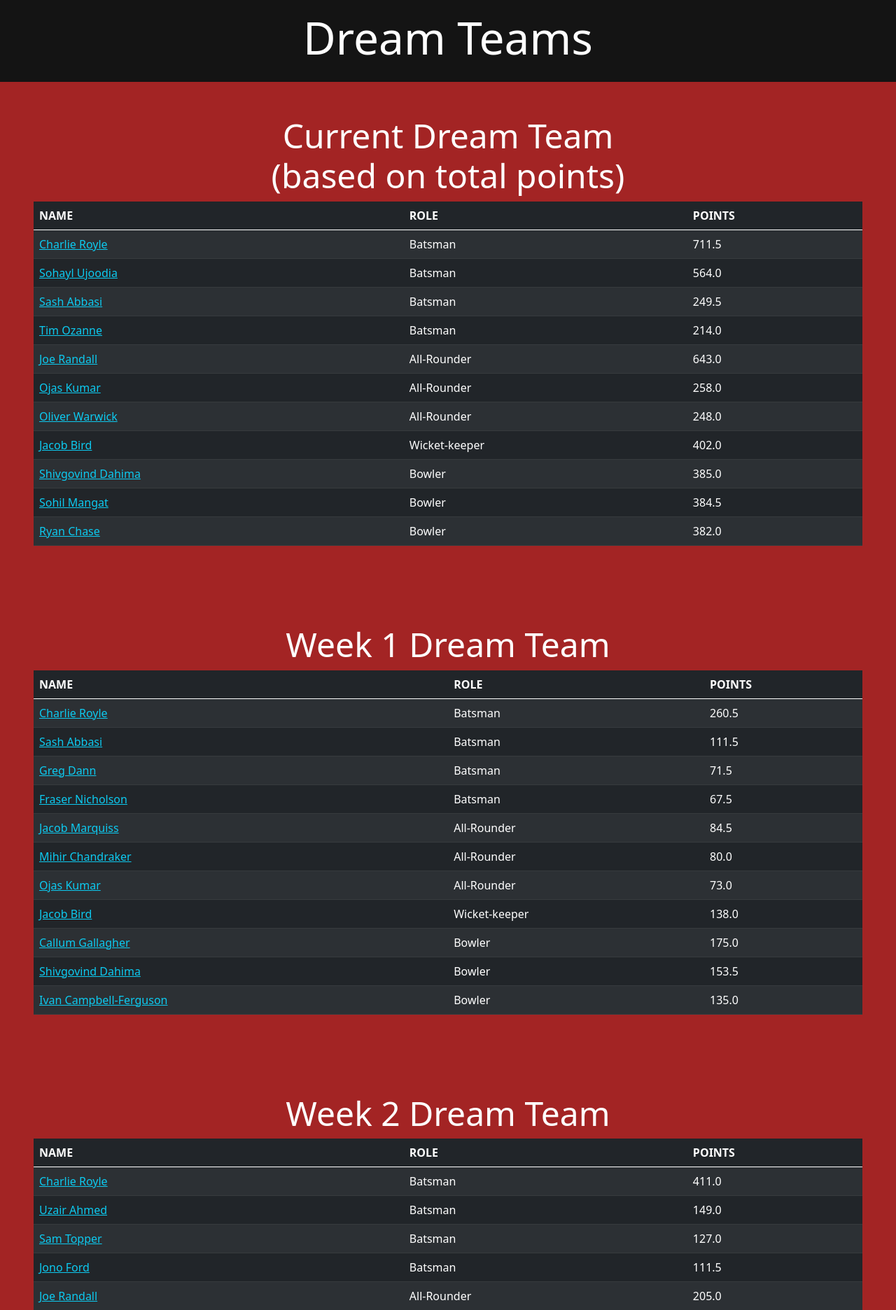
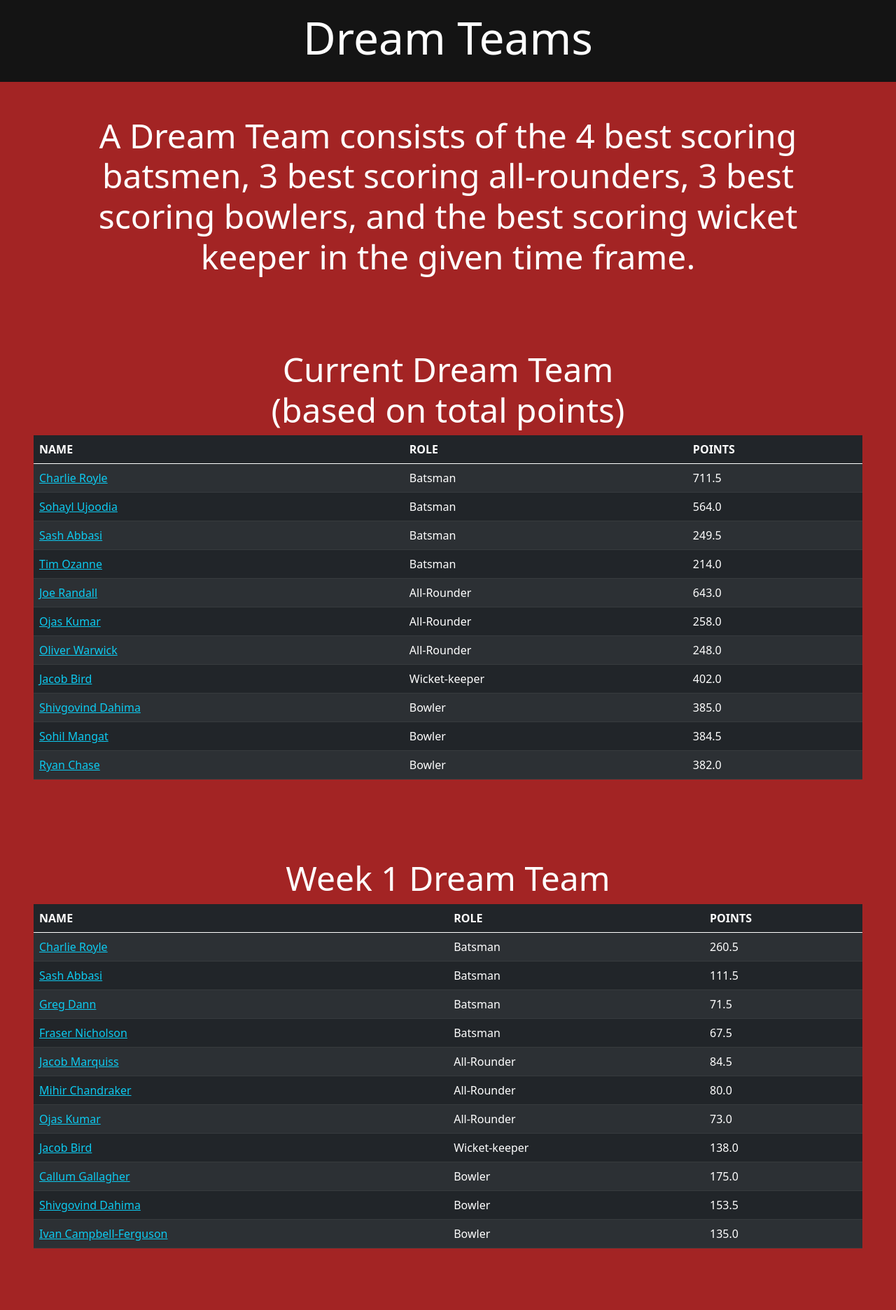
Before and after one commit to ed-churchill/FantasyCricket, a Flask app: page /dream-teams in a window 1280 px wide. Shown: the part 56-1928 px from the top of the page at 70% size. Run offline with Flask 2, Linux system fonts and the light colour scheme; some libraries are stand-ins or nearby versions.

Commit message:
Add description of dream teams to dream team page

```diff
--- a/templates/dream-teams.html
+++ b/templates/dream-teams.html
@@ -3,7 +3,13 @@
 
 <h1 class="text-center text-white display-3 p-3"><b>Dream Teams</b></h1>
 
-<!--First Row-->
+<!--About Row-->
+<div class="row bg-primary p-5">
+    <h5 class="text-center text-white display-5">A Dream Team consists of the 4 best scoring batsmen, 3 best scoring all-rounders,
+        3 best scoring bowlers, and the best scoring wicket keeper in the given time frame.</h5>
+</div>
+
+<!--Current Team Row-->
 <div class="row bg-primary p-5">
     <h5 class="text-center text-white display-5"><b>Current Dream Team</b> <br> (based on total points)</h5>
     {{current_team|safe}}
```
